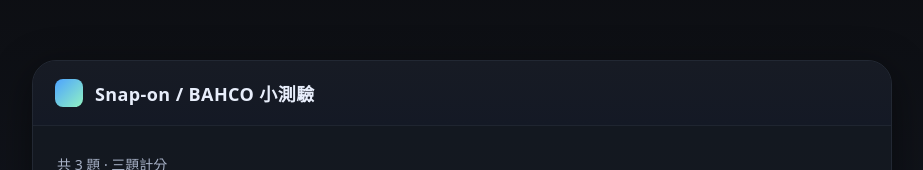
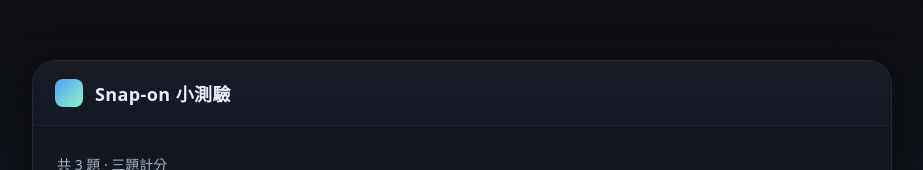
Before and after one commit to chocho950256/chohoc950256.github.io, a plain HTML site: page index.html in a window 1280 px wide. Shown: the part 120-290 px from the top of the page, without its empty margins (178-1101 px from the left). Drawn offline with Linux system fonts and the light colour scheme.

Commit message:
Update index.html

```diff
--- a/index.html
+++ b/index.html
@@ -82,7 +82,7 @@
   <script>
   // —— 可調整區：互動流程 ——
   const FLOW = {
-    title: "Snap-on / BAHCO 小測驗",
+    title: "Snap-on 小測驗",
     modeLabel: "三題計分",
     tags: ["score"], // 單一向度：總分
     questions: [
```
